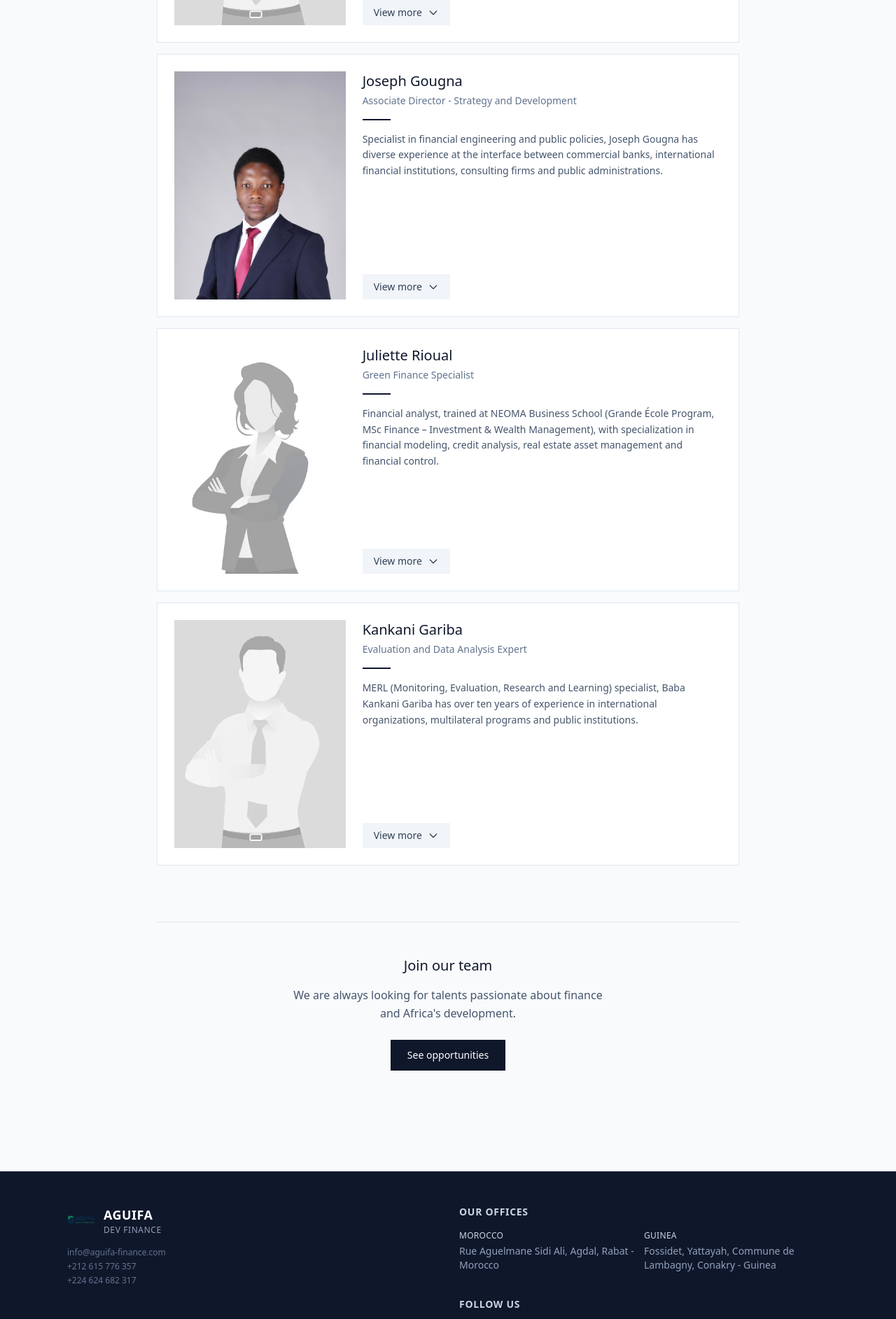
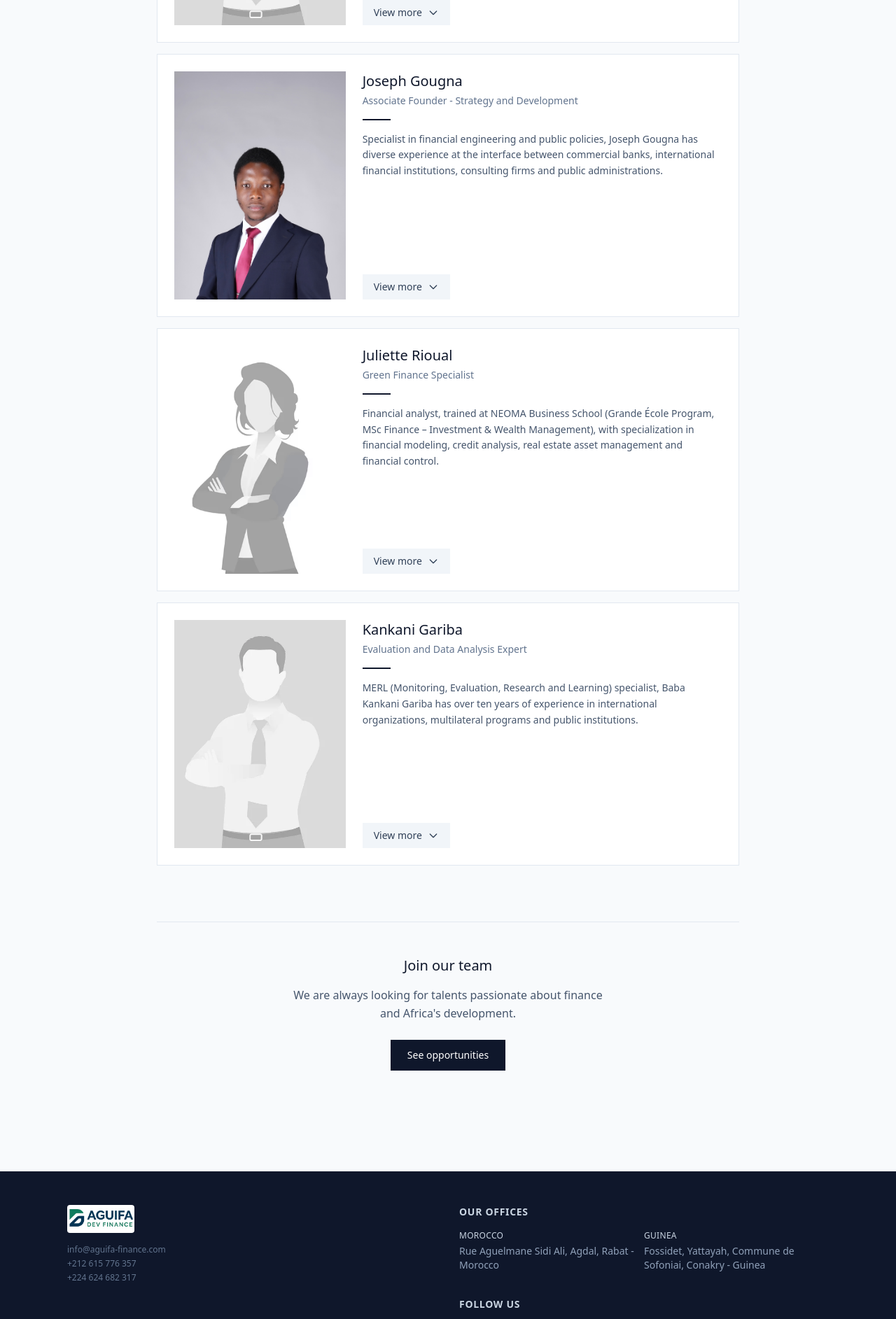
Before and after one commit to SalimDiallo/aguifa-finance, a Next.js app: page /team in a window 1280 px wide. Shown: the part 1180-3065 px from the top of the page at 70% size. Built offline with nearby package versions, Linux system fonts and the light colour scheme.

Commit message:
update prjects images page

```diff
--- a/app/team/page.tsx
+++ b/app/team/page.tsx
@@ -25,7 +25,7 @@ const teamMembers: TeamMember[] = [
   {
     id: 'pema',
     name: 'Pema Guilavogui',
-    role: 'Directeur Associé Politique Publique et Developpement Durable',
+    role: 'Directeur Associé - Politique Publique et Developpement Durable',
     roleEn: 'Associate Director - Public Policy and Sustainable Development',
     shortBio: 'Haut cadre de l\'administration publique guinéenne, Pema Guilavogui cumule plus de quinze années d\'expérience en planification du développement, analyse économique, politiques publiques et coordination institutionnelle.',
     shortBioEn: 'Senior executive of the Guinean public administration, Pema Guilavogui has over fifteen years of experience in development planning, economic analysis, public policies and institutional coordination.',
@@ -55,8 +55,8 @@ const teamMembers: TeamMember[] = [
    {
     id: 'joseph',
     name: 'Joseph Gougna',
-    role: 'Associate Director - Stategie et Developement',
-    roleEn: 'Associate Director - Strategy and Development',
+    role: 'Associate Founder - Stategie et Developement',
+    roleEn: 'Associate Founder - Strategy and Development',
     shortBio: 'Spécialiste en ingénierie financière et en politiques publiques, Joseph Gougna dispose d\'une expérience diversifiée à l\'interface entre banques commerciales, institutions financières internationales, cabinets de conseil et administrations publiques.',
     shortBioEn: 'Specialist in financial engineering and public policies, Joseph Gougna has diverse experience at the interface between commercial banks, international financial institutions, consulting firms and public administrations.',
     fullBio: [
--- a/components/Footer.tsx
+++ b/components/Footer.tsx
@@ -14,18 +14,14 @@ export default function Footer() {
 
           {/* Brand Column */}
           <div className="lg:col-span-1">
-            <div className="flex items-center gap-3 mb-4">
-              <div className="w-10 h-10 relative">
+            <div className="flex items-center gap-3">
+              <div className="w-24 h-10 p-2 relative overflow-hidden rounded-sm bg-white mb-4">
                 <Image
-                  src="/images/logo.png"
+                  src="/images/Logo.png"
                   alt="AGUIFA Logo"
                   fill
                   className="object-contain"
                 />
-              </div>
-              <div>
-                <span className="text-lg font-semibold tracking-wide">AGUIFA</span>
-                <div className="text-xs tracking-wider uppercase text-slate-400">Dev Finance</div>
               </div>
             </div>
 
--- a/i18n/translations.ts
+++ b/i18n/translations.ts
@@ -198,7 +198,7 @@ export const translations = {
       },
       locations: {
         morocco: "Rue Aguelmane Sidi Ali, Agdal, Rabat - Maroc",
-        guinea: "Fossidet, Yattayah, Commune de Lambagny, Conakry - Guinée",
+        guinea: "Fossidet, Yattayah, Commune de Sofoniai, Conakry - Guinée",
         moroccoShort: "Rabat, Agdal",
         guineaShort: "Conakry, Lambagny",
       },
@@ -422,7 +422,7 @@ export const translations = {
       },
       locations: {
         morocco: "Rue Aguelmane Sidi Ali, Agdal, Rabat - Morocco",
-        guinea: "Fossidet, Yattayah, Commune de Lambagny, Conakry - Guinea",
+        guinea: "Fossidet, Yattayah, Commune de Sofoniai, Conakry - Guinea",
         moroccoShort: "Rabat, Agdal",
         guineaShort: "Conakry, Lambagny",
       },
```
